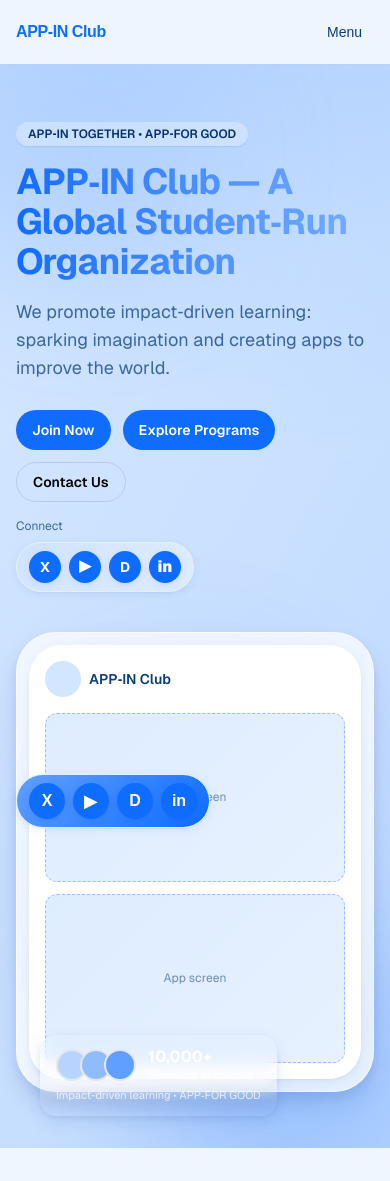
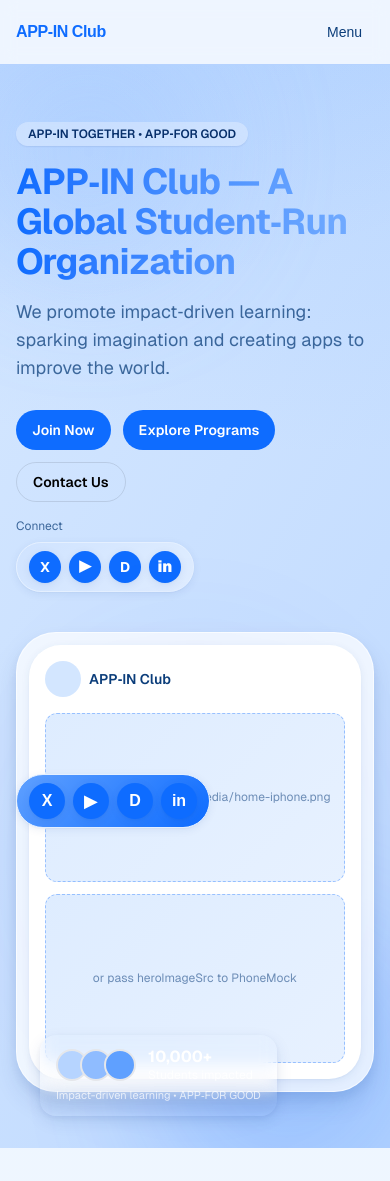
Before and after one commit to JONGYYY/App-In-Club, a Next.js app: page / in a window 390 px wide. Shown: the top 1181 px of the page. Built offline with nearby package versions, Linux system fonts and the light colour scheme.

Commit message:
feat(media): add /public/media folder and allow PhoneMock to render a custom hero image via heroImageSrc (home iPhone visual)

```diff
--- a/src/app/page.tsx
+++ b/src/app/page.tsx
@@ -42,7 +42,13 @@ export default function Home() {
 							</div>
 						</div>
 						<div className="reveal-up" style={{ animationDelay: "260ms" } as CSSProperties}>
-							<PhoneMock metricValue="10,000+" metricLabel="Students impacted" subLabel="Impact-driven learning • APP‑FOR GOOD" />
+							{/* To use your own image: put it in `public/media/home-iphone.png` and set heroImageSrc="/media/home-iphone.png" */}
+							<PhoneMock
+								metricValue="10,000+"
+								metricLabel="Students impacted"
+								subLabel="Impact-driven learning • APP‑FOR GOOD"
+								heroImageSrc={undefined}
+							/>
 						</div>
 					</div>
 				</Container>
--- a/src/components/PhoneMock.tsx
+++ b/src/components/PhoneMock.tsx
@@ -1,13 +1,18 @@
 import { Placeholder } from "@/components/Placeholder";
+import Image from "next/image";
 
 export function PhoneMock({
 	metricValue = "10,000+",
 	metricLabel = "Students impacted",
 	subLabel = "Impact-driven learning worldwide",
+	heroImageSrc,
+	heroImageAlt = "Hero device visual",
 }: {
 	metricValue?: string;
 	metricLabel?: string;
 	subLabel?: string;
+	heroImageSrc?: string;
+	heroImageAlt?: string;
 }) {
 	return (
 		<div className="relative mx-auto w-full max-w-md">
@@ -21,26 +26,38 @@ export function PhoneMock({
 				}}
 			/>
 
-			{/* Phone */}
+			{/* Visual area */}
 			<div className="relative rounded-[40px] border border-white/60 bg-white/70 shadow-elevation4 backdrop-blur p-3">
 				<div className="relative rounded-[32px] overflow-hidden bg-white shadow-elevation2">
 					{/* Notch */}
 					<div
 						aria-hidden
-						className="absolute left-1/2 top-2 h-5 w-24 -translate-x-1/2 rounded-full bg-[color:var(--blue-900)]/10"
+						className="absolute left-1/2 top-2 h-5 w-24 -translate-x-1/2 rounded-full bg-[color:var(--blue-900)]/10 z-10"
 					/>
 
-					{/* Screen placeholder */}
+					{heroImageSrc ? (
+						<div className="relative" style={{ aspectRatio: "16 / 10" }}>
+							<Image
+								src={heroImageSrc}
+								alt={heroImageAlt}
+								fill
+								sizes="(min-width: 1024px) 420px, 90vw"
+								className="object-contain"
+								priority
+							/>
+						</div>
+					) : (
 						<div className="p-4">
 							<div className="flex items-center gap-2">
 								<div className="h-9 w-9 rounded-xl bg-[color:var(--blue-100)]" aria-hidden />
 								<div className="text-sm font-semibold">APP‑IN Club</div>
 							</div>
 							<div className="mt-4 grid gap-3">
-							<Placeholder label="App screen" aspect="16 / 9" />
-							<Placeholder label="App screen" aspect="16 / 9" />
+								<Placeholder label="Drop image into /public/media/home-iphone.png" aspect="16 / 9" />
+								<Placeholder label="or pass heroImageSrc to PhoneMock" aspect="16 / 9" />
 							</div>
 						</div>
+					)}
 				</div>
 			</div>
 
```
Also changed, not shown: public/media/README.md (added). Lines whose indentation alone changed are shown as unchanged.
